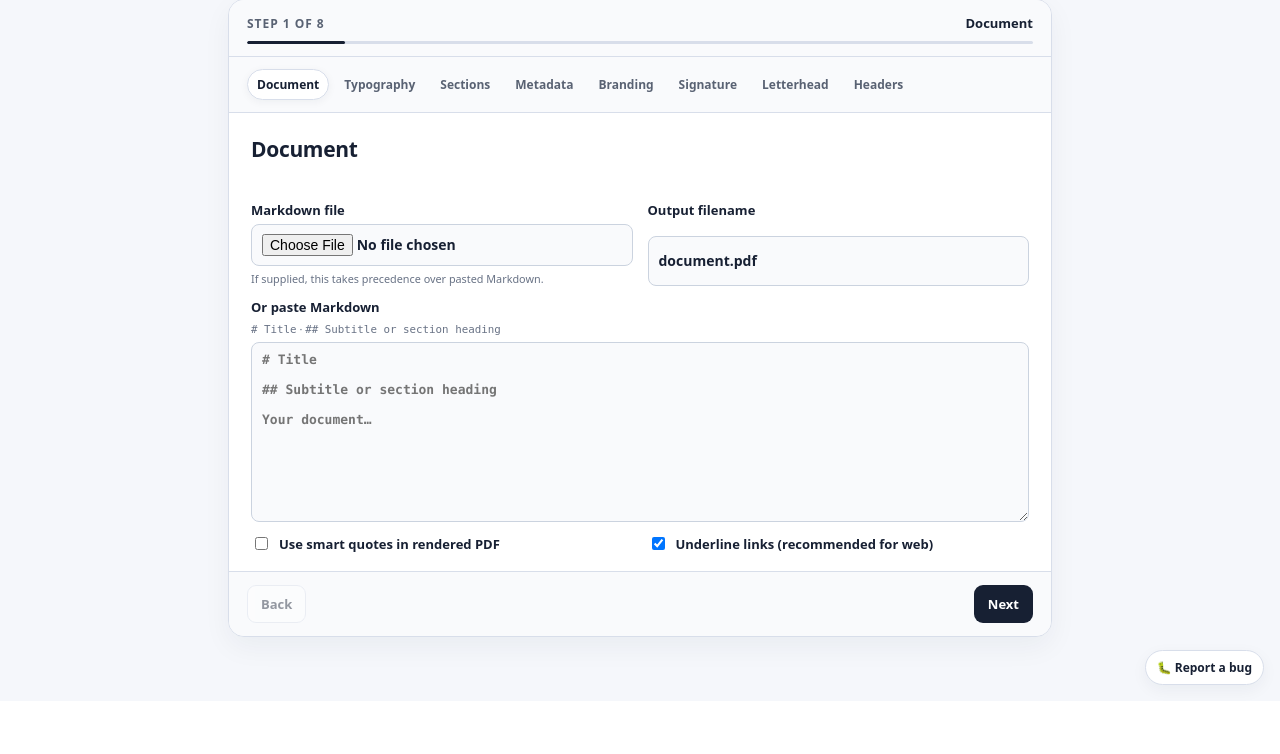
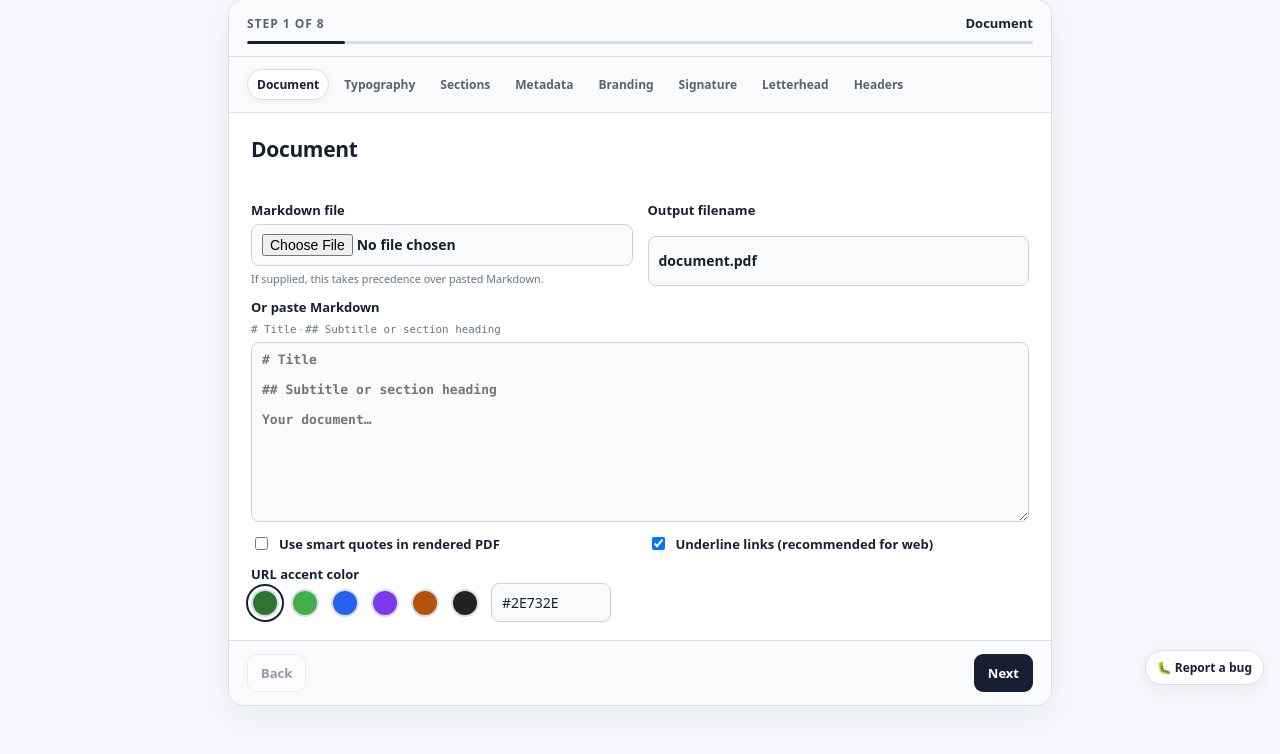
Before and after one commit to JFWooten4/PDF-compiler, a Flask app: page / in a window 1280 px wide. Shown: the part 99-853 px from the top of the page. Before the commit the page ends 795 px from the top, so only its background shows below. Run offline with Flask 3, Linux system fonts and the light colour scheme; some libraries are stand-ins or nearby versions.

Commit message:
🎨 Customize PDF web-link accent colors
Co-authored-by: Codex <noreply@openai.com>

```diff
--- a/app.py
+++ b/app.py
@@ -5,6 +5,7 @@ from __future__ import annotations
 from datetime import date
 from io import BytesIO
 from pathlib import Path
+import re
 from tempfile import TemporaryDirectory
 
 from flask import Flask, jsonify, render_template, request, send_file
@@ -18,6 +19,7 @@ from configured_renderer import (
     LetterSettings,
 )
 from first_page_layout import FirstPagePdfRenderer
+from pdf_compiler import LINK_COLOR
 from legal_style_validator import validate_legal_style
 from typography_renderer import TypographySettings
 from url_validator import validate_urls
@@ -115,6 +117,9 @@ def render_pdf():
             signature_upload.save(signature)
 
         try:
+            link_color = request.form.get("link_color", LINK_COLOR).strip()
+            if not re.fullmatch(r"#[0-9a-fA-F]{6}", link_color):
+                raise ValueError("Link color must be a six-digit hex color, such as #2E732E.")
             settings = LetterSettings(
                 show_date=truthy("show_date"),
                 date_format=request.form.get("date_format", "month_day_year"),
@@ -165,6 +170,7 @@ def render_pdf():
             keywords=request.form.get("keywords", "").strip() or None,
             smart_quotes=truthy("smart_quotes"),
             underline_links=truthy("underline_links"),
+            link_color=link_color,
         )
         renderer.build()
         payload = BytesIO(output.read_bytes())
--- a/configured_renderer.py
+++ b/configured_renderer.py
@@ -26,7 +26,7 @@ from reportlab.platypus import (
     TableStyle,
 )
 
-from pdf_compiler import LINK_COLOR, PdfRenderer, RefParagraph, TrackingDoc, alpha, roman
+from pdf_compiler import PdfRenderer, RefParagraph, TrackingDoc, alpha, roman
 from emoji_renderer import EmojiParagraph as Paragraph
 
 
@@ -518,7 +518,7 @@ class ConfiguredPdfRenderer(PdfRenderer):
             label, _ = self.markdown_inline(match.group(1), False)
             if self.underline_links:
                 label = f"<u>{label}</u>"
-            chunks.extend((prefix, f'<a href="{escape(match.group(2), quote=True)}" color="{LINK_COLOR}">{label}</a>'))
+            chunks.extend((prefix, f'<a href="{escape(match.group(2), quote=True)}" color="{self.link_color}">{label}</a>'))
             start = match.end()
         suffix, _ = self.markdown_inline(text[start:], False)
         chunks.append(suffix)
--- a/pdf_compiler.py
+++ b/pdf_compiler.py
@@ -220,6 +220,7 @@ class PdfRenderer:
         start_heading: str | None = None,
         smart_quotes: bool = False,
         underline_links: bool = True,
+        link_color: str = LINK_COLOR,
     ):
         self.source = source
         self.output = output
@@ -230,6 +231,9 @@ class PdfRenderer:
         self.author = author or ""
         self.smart_quotes = smart_quotes
         self.underline_links = underline_links
+        if not re.fullmatch(r"#[0-9a-fA-F]{6}", link_color):
+            raise ValueError("Link color must be a six-digit hex color, such as #2E732E.")
+        self.link_color = link_color.upper()
         self.order: list[str] = []
         self.nums: dict[str, int] = {}
         self._signature_asset: Path | None = None
@@ -404,7 +408,7 @@ class PdfRenderer:
         return self.note_number_ref_re.sub(replace, text)
 
     @classmethod
-    def linkify_urls(cls, text: str, *, underline: bool = True) -> str:
+    def linkify_urls(cls, text: str, *, underline: bool = True, color: str = LINK_COLOR) -> str:
         """Wrap bare HTTP(S) URLs in ReportLab link markup."""
 
         def replace(match: re.Match[str]) -> str:
@@ -428,7 +432,7 @@ class PdfRenderer:
 
             href = html.escape(html.unescape(url), quote=True)
             label = f"<u>{url}</u>" if underline else url
-            return f'<link href="{href}" color="{LINK_COLOR}">{label}</link>{trailing}'
+            return f'<link href="{href}" color="{color}">{label}</link>{trailing}'
 
         parts = re.split(r"(<[^>]+>)", text)
         return "".join(
@@ -461,7 +465,7 @@ class PdfRenderer:
         text = re.sub(r"(?<![\w/])_([^_\n]+)_(?![\w/])", r"<i>\1</i>", text)
         text = re.sub(r"`([^`]+)`", r"\1", text)
         text = re.sub(r"@@FN(\d+)@@", r"<super>\1</super>", text)
-        text = self.linkify_urls(text, underline=self.underline_links)
+        text = self.linkify_urls(text, underline=self.underline_links, color=self.link_color)
         return text, refs
 
     def paragraph(self, text: str, style: ParagraphStyle) -> RefParagraph:
--- a/templates/index.html
+++ b/templates/index.html
@@ -146,6 +146,10 @@
     small { color: var(--subtle); font-weight: 400; line-height: 1.4; }
     .check { display: flex; align-items: center; gap: 8px; font-weight: 600; }
     .check input { width: auto; }
+    .link-colors { display: flex; align-items: center; gap: 12px; flex-wrap: wrap; }
+    .link-colors .color-swatch { width: 28px; height: 28px; padding: 0; border-radius: 50%; border: 2px solid var(--border); background: var(--swatch); }
+    .color-swatch[aria-pressed="true"] { outline: 2px solid var(--text); outline-offset: 3px; }
+    .link-colors input { width: 120px; }
     .addressee-actions { display: flex; align-items: center; justify-content: space-between; gap: 12px; flex-wrap: wrap; }
     .addressee-actions button { margin-left: auto; }
     .preview { display: none; max-width: 210px; max-height: 80px; object-fit: contain; border: 1px dashed var(--control-border); border-radius: 8px; padding: 6px; background: var(--surface-subtle); }
@@ -265,7 +269,18 @@
           </label>
           <label class="check"><input type="checkbox" name="smart_quotes"> Use smart quotes in rendered PDF</label>
           <label class="check"><input type="checkbox" name="underline_links" checked> Underline links (recommended for web)</label>
-
+          <div class="full">
+            <label for="link-color">URL accent color</label>
+            <div class="link-colors" role="group" aria-label="URL accent color">
+              <button type="button" class="color-swatch" data-color="#2E732E" style="--swatch: #2E732E" aria-label="Green (default)" aria-pressed="true"></button>
+              <button type="button" class="color-swatch" data-color="#43AF49" style="--swatch: #43AF49" aria-label="Bright green" aria-pressed="false"></button>
+              <button type="button" class="color-swatch" data-color="#2563EB" style="--swatch: #2563EB" aria-label="Blue" aria-pressed="false"></button>
+              <button type="button" class="color-swatch" data-color="#7C3AED" style="--swatch: #7C3AED" aria-label="Purple" aria-pressed="false"></button>
+              <button type="button" class="color-swatch" data-color="#B45309" style="--swatch: #B45309" aria-label="Amber" aria-pressed="false"></button>
+              <button type="button" class="color-swatch" data-color="#222222" style="--swatch: #222222" aria-label="Charcoal" aria-pressed="false"></button>
+              <input id="link-color" name="link_color" value="#2E732E" pattern="#[0-9a-fA-F]{6}" maxlength="7" required aria-label="Custom hex color" title="Enter a six-digit hex color, such as #2E732E" spellcheck="false">
+            </div>
+          </div>
         </div>
       </fieldset>
 
@@ -509,6 +524,16 @@
   });
 
   const form = document.getElementById('compiler-form');
+  const linkColor = document.getElementById('link-color');
+  const colorSwatches = [...document.querySelectorAll('.color-swatch')];
+  function updateColorSwatches() {
+    colorSwatches.forEach(button => button.setAttribute('aria-pressed', String(button.dataset.color === linkColor.value.toUpperCase())));
+  }
+  colorSwatches.forEach(button => button.addEventListener('click', () => {
+    linkColor.value = button.dataset.color;
+    updateColorSwatches();
+  }));
+  linkColor.addEventListener('input', updateColorSwatches);
   document.getElementById('fill-countryman').addEventListener('click', () => {
     const addressee = form.elements.namedItem('addressee');
     addressee.value = addressee.placeholder;
```
Also changed, not shown: tests/test_plaintext_links.py (+13 -0 lines), tests/test_web_smart_quotes.py (+16 -0 lines).
